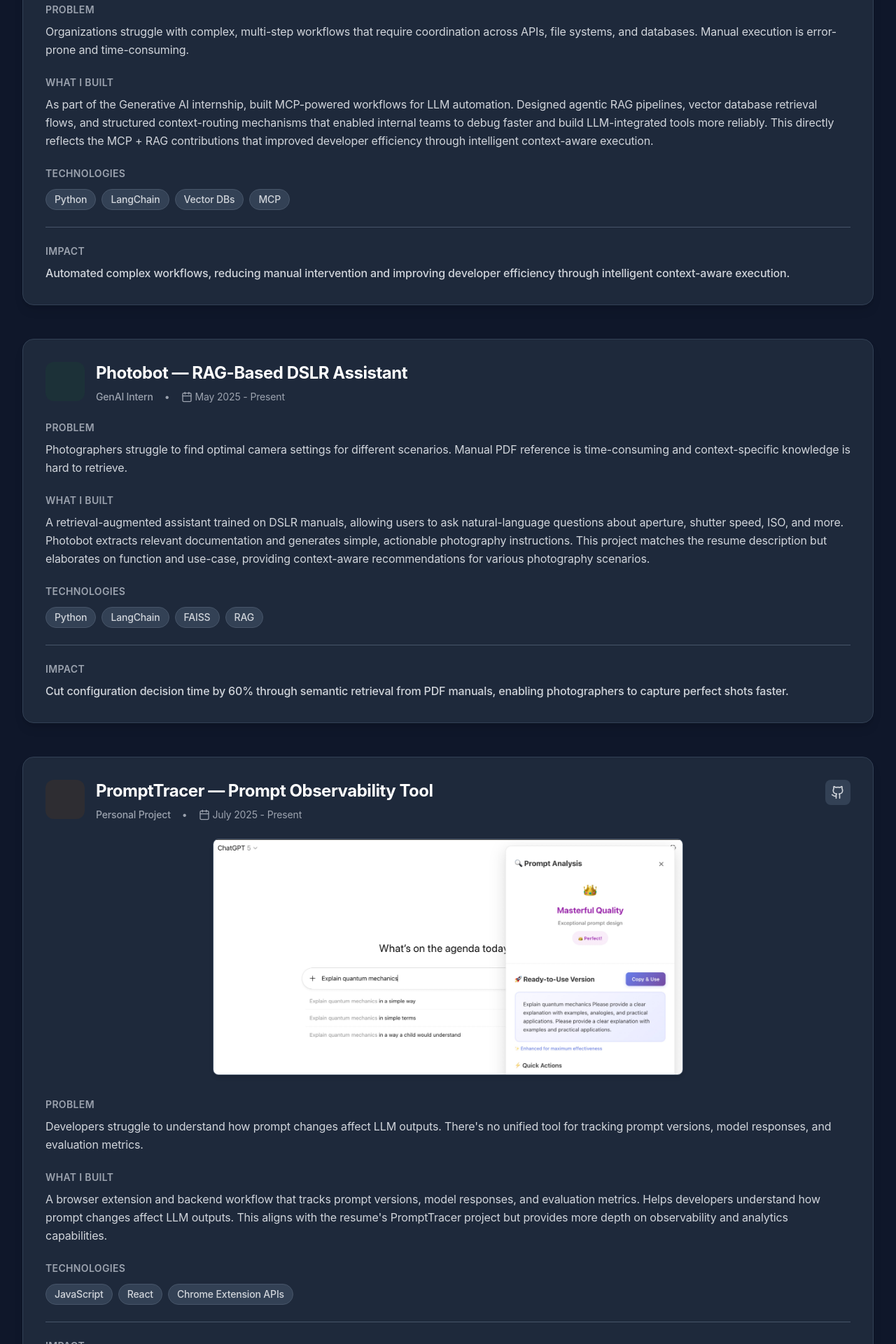
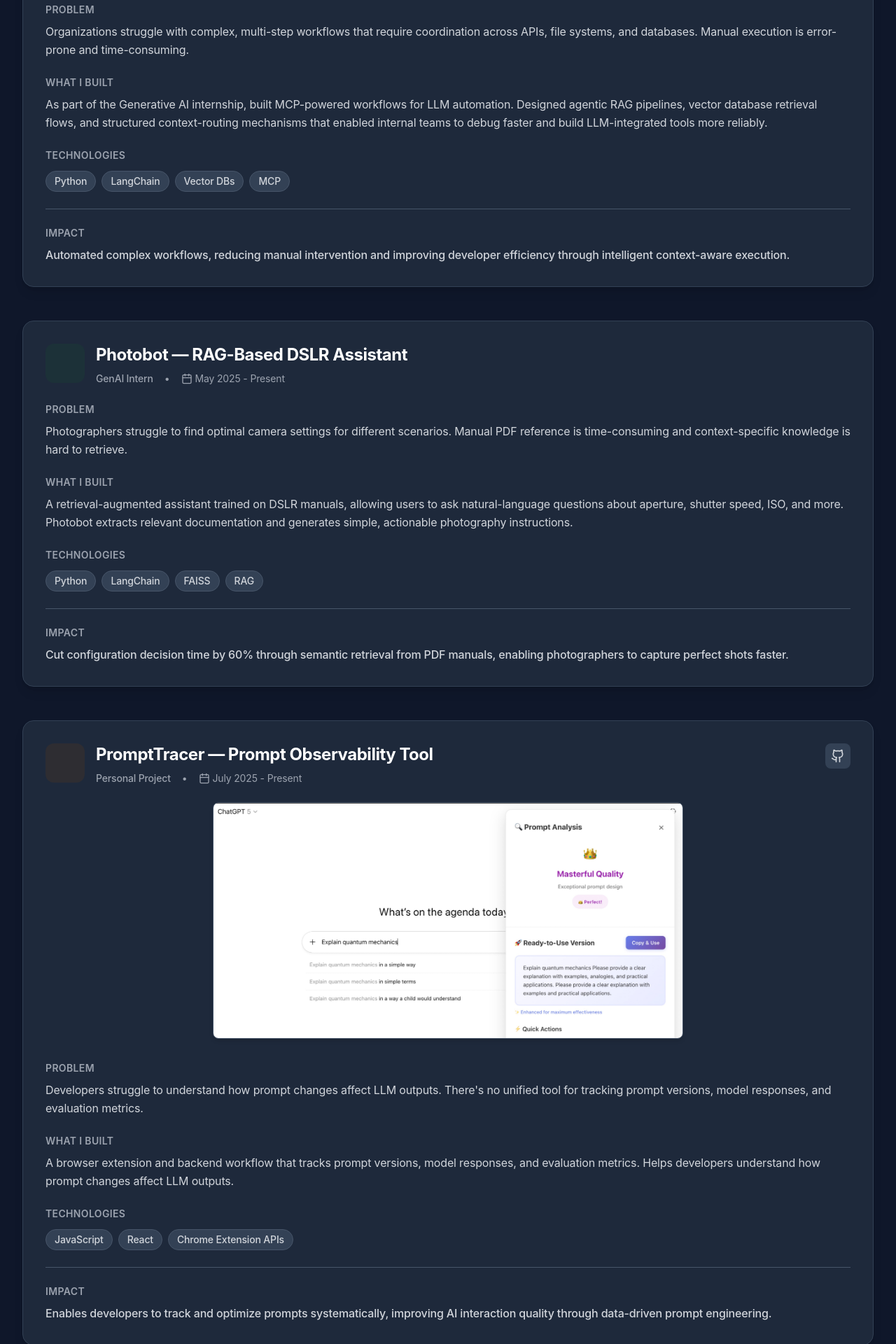
Before and after one commit to Siddhanta22/siddhantamohanty.github.io, a React (Create React App) app: page / in a window 1280 px wide. Shown: the part 3120-5040 px from the top of the page at 70% size. Built offline with nearby package versions, Linux system fonts and the light colour scheme.

Commit message:
Remove explanatory meta-commentary lines from project descriptions

```diff
--- a/src/components/Projects.js
+++ b/src/components/Projects.js
@@ -37,7 +37,7 @@ const Projects = () => {
       role: "GenAI Intern - HCL Technologies",
       timeline: "May 2025 - August 2025",
       problem: "Organizations struggle with complex, multi-step workflows that require coordination across APIs, file systems, and databases. Manual execution is error-prone and time-consuming.",
-      solution: "As part of the Generative AI internship, built MCP-powered workflows for LLM automation. Designed agentic RAG pipelines, vector database retrieval flows, and structured context-routing mechanisms that enabled internal teams to debug faster and build LLM-integrated tools more reliably. This directly reflects the MCP + RAG contributions that improved developer efficiency through intelligent context-aware execution.",
+      solution: "As part of the Generative AI internship, built MCP-powered workflows for LLM automation. Designed agentic RAG pipelines, vector database retrieval flows, and structured context-routing mechanisms that enabled internal teams to debug faster and build LLM-integrated tools more reliably.",
       technologies: ["Python", "LangChain", "Vector DBs", "MCP"],
       impact: "Automated complex workflows, reducing manual intervention and improving developer efficiency through intelligent context-aware execution.",
       github: null,
@@ -52,7 +52,7 @@ const Projects = () => {
       role: "GenAI Intern",
       timeline: "May 2025 - Present",
       problem: "Photographers struggle to find optimal camera settings for different scenarios. Manual PDF reference is time-consuming and context-specific knowledge is hard to retrieve.",
-      solution: "A retrieval-augmented assistant trained on DSLR manuals, allowing users to ask natural-language questions about aperture, shutter speed, ISO, and more. Photobot extracts relevant documentation and generates simple, actionable photography instructions. This project matches the resume description but elaborates on function and use-case, providing context-aware recommendations for various photography scenarios.",
+      solution: "A retrieval-augmented assistant trained on DSLR manuals, allowing users to ask natural-language questions about aperture, shutter speed, ISO, and more. Photobot extracts relevant documentation and generates simple, actionable photography instructions.",
       technologies: ["Python", "LangChain", "FAISS", "RAG"],
       impact: "Cut configuration decision time by 60% through semantic retrieval from PDF manuals, enabling photographers to capture perfect shots faster.",
       github: null,
@@ -67,7 +67,7 @@ const Projects = () => {
       role: "Personal Project",
       timeline: "July 2025 - Present",
       problem: "Developers struggle to understand how prompt changes affect LLM outputs. There's no unified tool for tracking prompt versions, model responses, and evaluation metrics.",
-      solution: "A browser extension and backend workflow that tracks prompt versions, model responses, and evaluation metrics. Helps developers understand how prompt changes affect LLM outputs. This aligns with the resume's PromptTracer project but provides more depth on observability and analytics capabilities.",
+      solution: "A browser extension and backend workflow that tracks prompt versions, model responses, and evaluation metrics. Helps developers understand how prompt changes affect LLM outputs.",
       technologies: ["JavaScript", "React", "Chrome Extension APIs"],
       impact: "Enables developers to track and optimize prompts systematically, improving AI interaction quality through data-driven prompt engineering.",
       github: "https://github.com/Siddhanta22/prompt_tracer",
@@ -83,7 +83,7 @@ const Projects = () => {
       role: "Perception Team Member - Penn State AVT",
       timeline: "February 2025 - Present",
       problem: "Autonomous vehicles require accurate perception of traffic lights, signs, road markings, and obstacles. Multi-sensor fusion is critical for reliable navigation, especially under degraded GPS conditions.",
-      solution: "Working on the Perceptions Team, contributing to LiDAR-camera fusion, YOLOv8-based object detection, bounding box confidence filtering (≥0.7), and depth estimation using ROS2. Also work within the CarROS stack, tuning launch files, calibrating sensors, and improving detection consistency within a 20m range. Everything here is directly from the resume, expanded for clarity.",
+      solution: "Working on the Perceptions Team, contributing to LiDAR-camera fusion, YOLOv8-based object detection, bounding box confidence filtering (≥0.7), and depth estimation using ROS2. Also work within the CarROS stack, tuning launch files, calibrating sensors, and improving detection consistency within a 20m range.",
       technologies: ["Python", "C++", "ROS2", "OpenCV", "YOLOv8"],
       impact: "Achieved >90% accuracy in object detection and tracking with confidence filtering, enabling reliable autonomous navigation under various environmental conditions within a 20m range.",
       github: null,
@@ -98,7 +98,7 @@ const Projects = () => {
       role: "HackPSU Project",
       timeline: "October 2024",
       problem: "Students with multiple majors/minors struggle to plan course schedules that avoid conflicts while meeting degree requirements. Manual planning is error-prone and time-consuming.",
-      solution: "An academic planning tool that uses NLP to analyze course descriptions and build conflict-free graduation paths. Contributed to the frontend and pitched the project during HackPSU. This matches the resume exactly, expanded for storytelling and clarity on the NLP-powered conflict detection and planning features.",
+      solution: "An academic planning tool that uses NLP to analyze course descriptions and build conflict-free graduation paths. Contributed to the frontend and pitched the project during HackPSU.",
       technologies: ["React", "Node.js", "MongoDB", "Python"],
       impact: "Simplified academic planning for students, reducing scheduling errors and helping optimize graduation timelines through intelligent NLP-based course analysis.",
       github: "https://github.com/Siddhanta22/course-scheduler",
```
